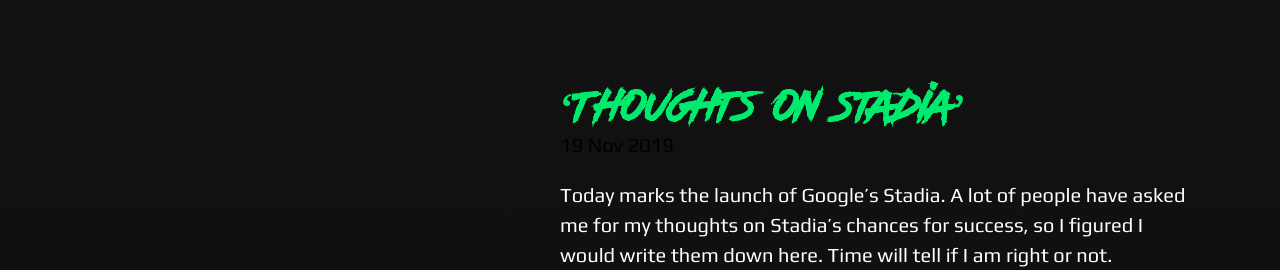
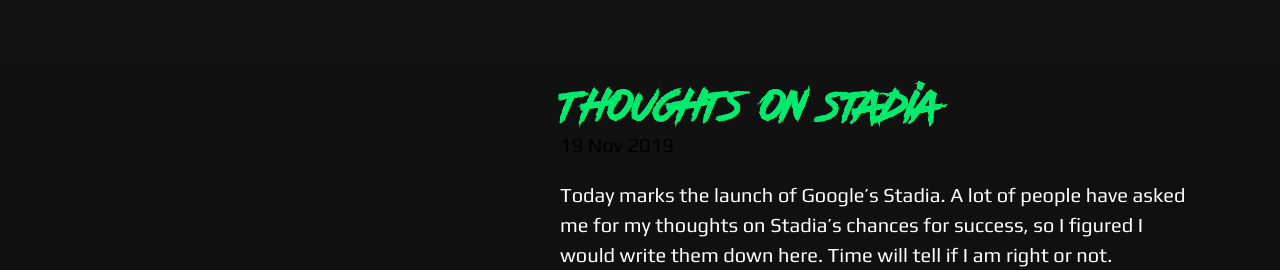
Before and after one commit to ckurdziel/ckurdziel.github.com, a Jekyll site: the page built from _posts/2019-11-19-thoughts-on-stadia.md, in a window 1280 px wide. Shown: the top 270 px of the page. Built offline with Jekyll 4.4.1, drawn with Linux system fonts in a browser that asks for light colours; some of the changed text lies outside the part shown.

Commit message:
Update 2019-11-19-thoughts-on-stadia.md

```diff
--- a/_posts/2019-11-19-thoughts-on-stadia.md
+++ b/_posts/2019-11-19-thoughts-on-stadia.md
@@ -1,7 +1,7 @@
 ---
 layout: post
-title: ‘Thoughts on Stadia’
-description: ‘Thoughts on the launch of Stadia and the state of cloud game streaming.’
+title: Thoughts on Stadia
+description: Thoughts on the launch of Stadia and the state of cloud game streaming.
 comments: false
 ---
 Today marks the launch of Google’s Stadia. A lot of people have asked me for my thoughts on Stadia’s chances for success, so I figured I would write them down here. Time will tell if I am right or not.
@@ -19,6 +19,6 @@ So if I’m bearish on Stadia, then why do I think cloud streaming i an interest
 
 Ultimately, cloud streaming is also a new distribution mechanism and therefore has the ability to act as a portal to new experiences inside games from anywhere on the internet. For example, it could be leveraged in livestream situations to hop into a game instance with a streamer you’re watching. This has been touted as a part of the Stadia/YouTube integration, but we haven’t seen it in the wild yet and it’s been employed as a pretty sterile way of reinforcing Google’s view of the world.
 
-Ultimately I do believe there is a large scale startup opportunity in the area of cloud streaming, but any successful company probably needs to both nail the content piece of the equation as well as the distribution piece of the equation to deliver something more novel to consumers than just “get the same games you play today but via a different mechanism.” Or simply start by offering a compelling developer tool to people building new experiences (similar to what (Parsec)[https://parsecgaming.com/] does).
+Ultimately I do believe there is a large scale startup opportunity in the area of cloud streaming, but any successful company probably needs to both nail the content piece of the equation as well as the distribution piece of the equation to deliver something more novel to consumers than just “get the same games you play today but via a different mechanism.” Or simply start by offering a compelling tool to game developers building new experiences (similar to what [Parsec](https://parsecgaming.com/) does).
 
 That’s about it for my thoughts today on Stadia and cloud streaming - it will be fun to revisit this post in years to come to see whether I was right or not!
```
